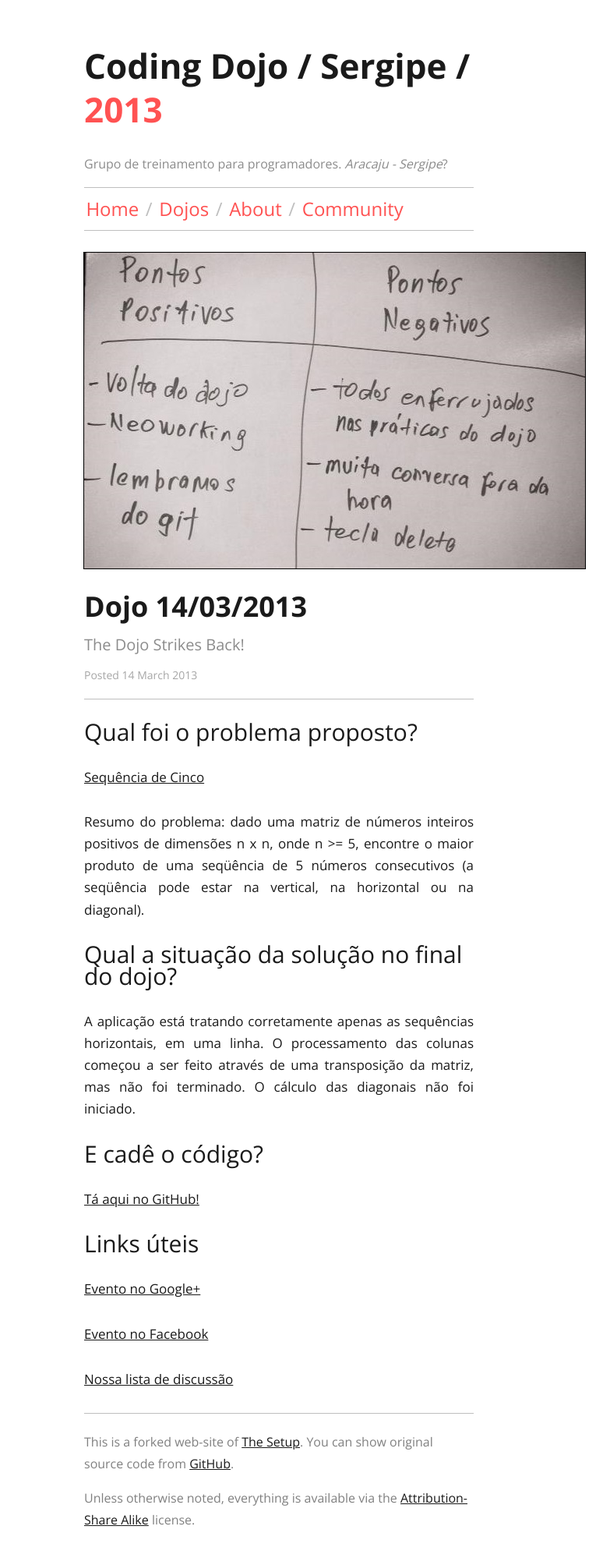
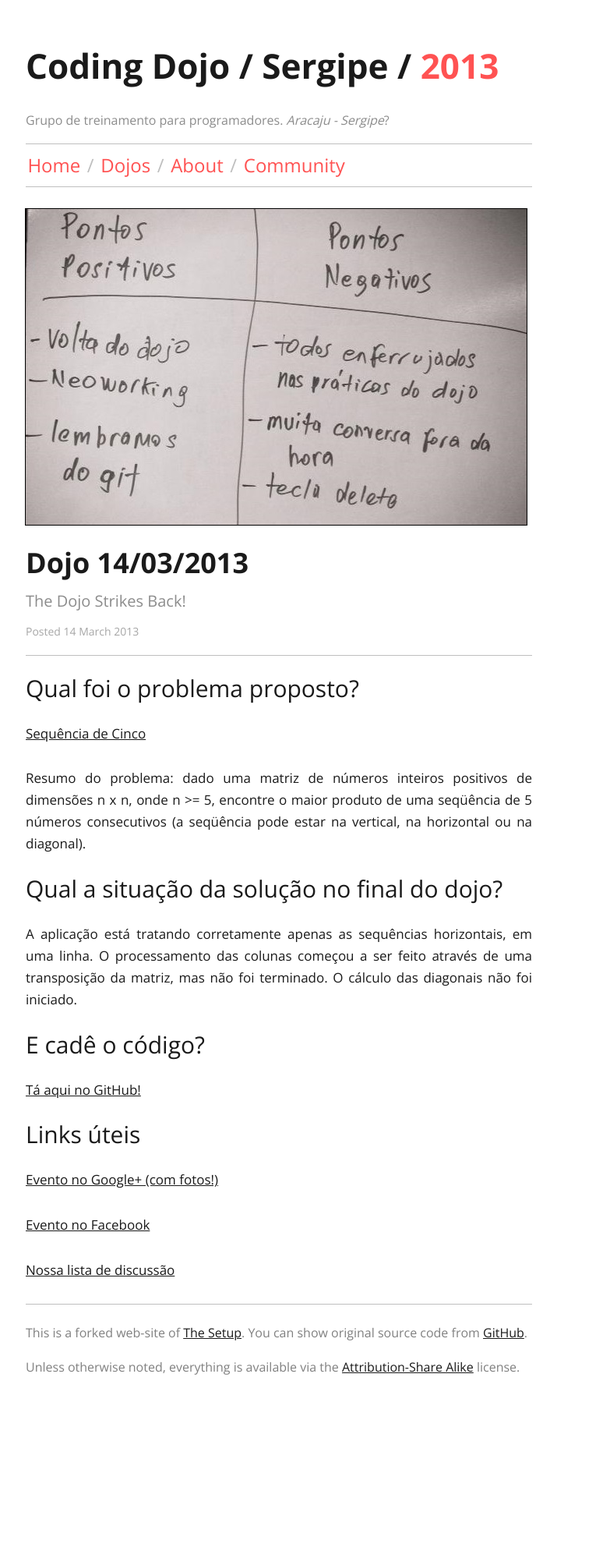
Before and after one commit to dojo-se/dojo-se.github.com, a Jekyll site: the page built from _posts/2013-03-14-coding_dojo.md, in a window 1280 px wide. Shown: the whole page at 78% size, without its empty margins (282-1065 px from the left). Built offline with Jekyll 4.4.1, drawn with Linux system fonts in a browser that asks for light colours; Markdown is read by kramdown in place of the engine named in the settings; after the commit the page ends 1811 px from its top, so only the background shows below that.

Commit message:
Aumentada largura do site (CSS)

```diff
--- a/_posts/2013-03-14-coding_dojo.md
+++ b/_posts/2013-03-14-coding_dojo.md
@@ -19,7 +19,7 @@ A aplicação está tratando corretamente apenas as sequências horizontais, em
 
 ## Links úteis
 
-[Evento no Google+](https://plus.google.com/events/c69kvlmh7dhrlvdnqdhnom4po0g?authkey=CNX47bjI76S4Wg)
+[Evento no Google+ (com fotos!)](https://plus.google.com/events/c69kvlmh7dhrlvdnqdhnom4po0g?authkey=CNX47bjI76S4Wg)
 
 [Evento no Facebook](https://www.facebook.com/events/516311948407925/)
 
--- a/stylesheets/screen.css
+++ b/stylesheets/screen.css
@@ -29,7 +29,7 @@ body {
 }
 body > div {
   margin: 0 auto;
-  width: 500px;
+  width: 650px;
   padding: 0 40px;
 }
 
```
